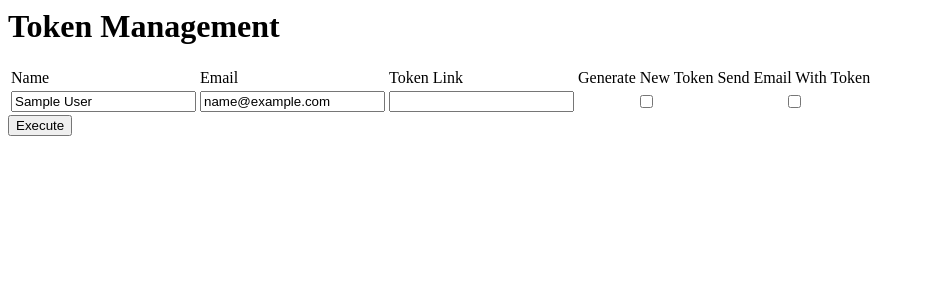
After one commit to jasn/breakfastclub, a Flask app: page /token_management in a window 1280 px wide. The commit adds this page. Shown: the top 300 px of the page, without its empty margins (0-925 px from the left). Run offline with Flask 2, Linux system fonts and the light colour scheme; the visitor is signed in with stand-in values (Sample User, id 1); data comes from the database, SQL or seed files in the repository; parts of the project's set-up code (start-up, migrations or seed data) failed here and were passed over; some libraries are stand-ins or nearby versions.

Commit message:
Everything is closer to being done.

```diff
--- a/breakfastclub/__init__.py
+++ b/breakfastclub/__init__.py
@@ -20,6 +20,7 @@ this_directory = os.path.dirname(__file__)
 email_config_path = os.path.join(this_directory, 'email_config.json')
 with open(email_config_path) as email_config_file:
     app.config.update(json.load(email_config_file))
+app.config['EMAIL_REMINDER_SENDER'] = 'breakfastclub@example.com'
 
 db = SQLAlchemy(app)
 migrate = Migrate(app, db)
--- a/breakfastclub/commands.py
+++ b/breakfastclub/commands.py
@@ -31,8 +31,10 @@ The Breakfastclub
     text_message = text_message.format(name=up_next.person.name,
                                        date=up_next.date,
                                        count=count)
-    email_message = Message(text_message, sender='breakfastclub@example.com',
-                            recipients=[up_next.person.email])
+    email_message = Message(sender=app.config['EMAIL_REMINDER_SENDER'],
+                            recipients=[up_next.person.email],
+                            subject=subject,
+                            body=text_message)
     if dry_run:
         print(email_message)
     else:
--- a/breakfastclub/forms.py
+++ b/breakfastclub/forms.py
@@ -3,8 +3,11 @@ import datetime
 from datetime import timedelta
 from random import shuffle
 
-from wtforms import StringField, validators, widgets
+from wtforms import HiddenField, StringField, validators, widgets
+from wtforms.fields import FieldList, FormField, BooleanField
+
 from flask_wtf import FlaskForm
+
 from wtforms.widgets.html5 import EmailInput
 from wtforms.widgets import HiddenInput
 from breakfastclub.models import Person, BreadList
@@ -110,3 +113,70 @@ class GenerateBreadListForm(FlaskForm):
              for b in self.new_bringers]
         )
         self.process()
+
+class TokenManagementSubForm(FlaskForm):
+    person_id = StringField('id', widget=HiddenInput())  # id is being shadowed
+    person_name = StringField('name', validators=[validators.InputRequired()])  # name is being shadowed
+    email = StringField('email', validators=[validators.InputRequired()])
+    token_link = StringField('token_link')
+    generate_token = BooleanField('generate_token')
+    email_token = BooleanField('email_token')
+
+    # def process(self, formdata=None, obj=None, **kwargs):
+    #     super().process(formdata, obj, kwargs)
+    #     self.id.default = kwargs['id']
+    #     self.name.default = kwargs['name']
+    #     self.email.default = kwargs['email']
+    #     self.token_link.default = kwargs['token_link']
+
+    #     self.id.process(formdata)
+    #     self.name.process(formdata)
+    #     self.email.process(formdata)
+    #     self.token_link.process(formdata)
+
+class TokenManagementFormBase(FlaskForm):
+
+    keys = ['person_name', 'email', 'token_link',
+            'generate_token', 'email_token']
+
+    def rows(self):
+        for person in self.persons:
+            yield {k: getattr(self, k + '_' + str(person.id))
+                   for k in self.keys}
+
+    def validate(self):
+        if not super().validate():
+            return False
+
+        for person in self.persons:
+            person_changed = False
+            person.name = getattr(self, 'person_name_' + str(person.id)).data
+        db.session.commit()
+        return True
+
+
+def get_token_management_form(persons):
+
+    fields = {}
+    for person in persons:
+        fields['person_name_' + str(person.id)] = StringField(
+            default=person.name,
+            validators=[validators.InputRequired()],
+        )
+        fields['email_' + str(person.id)] = StringField(
+            default=person.email,
+            validators=[validators.InputRequired()],
+        )
+        fields['token_link_' + str(person.id)] = StringField(default=person.token)
+        fields['generate_token_' + str(person.id)] = BooleanField(default=False)
+        fields['email_token_' + str(person.id)] = BooleanField(default=False)
+
+    TokenManagementForm = type('TokenManagementForm',
+                               (TokenManagementFormBase,),
+                               fields)
+    TokenManagementForm.persons = persons
+    return TokenManagementForm
+
+
+class TokenManagementForm(FlaskForm):
+    rows = FieldList(FormField(TokenManagementSubForm, separator='_'))
--- a/breakfastclub/static/stylesheet.css
+++ b/breakfastclub/static/stylesheet.css
@@ -5,3 +5,7 @@ tr.next_bringer {
 tr.bringer {
 
 }
+
+td.checkbox {
+    text-align: center;
+}
--- a/breakfastclub/templates/master.html
+++ b/breakfastclub/templates/master.html
@@ -2,7 +2,7 @@
   <head>
     <meta charset='UTF-8'/>
     <link rel="stylesheet" type="text/css" href="{{ url_for('static', filename='stylesheet.css') }}">
-    <title>Breakfastclub Index Page</title>
+    <title>{% block title %}{% endblock %}</title>
   </head>
   <body>
     {% with messages = get_flashed_messages() %}
--- /dev/null
+++ b/breakfastclub/templates/token_management.html
@@ -0,0 +1,26 @@
+{% extends "master.html" %}
+{% block title %} Token Magement {% endblock %}
+{% block body %}
+<h1>Token Management</h1>
+<form name="form" method="post"> {{ form.csrf_token }}
+<table>
+  <tr>
+    <td>Name</td>
+    <td>Email</td>
+    <td>Token Link</td>
+    <td>Generate New Token</td>
+    <td>Send Email With Token</td>
+  </tr>
+  {% for row in form.rows() %}
+  <tr>
+    <td>{{ row.person_name }}</td>
+    <td>{{ row.email }}</td>
+    <td>{{ row.token_link }}</td>
+    <td class="checkbox">{{ row.generate_token }}</td>
+    <td class="checkbox">{{ row.email_token }}</td>
+  </tr>
+  {% endfor %}
+</table>
+<input type="submit" value="Execute">
+</form>
+{% endblock %}
--- a/breakfastclub/views.py
+++ b/breakfastclub/views.py
@@ -2,11 +2,15 @@ import datetime
 
 from flask import flash, Flask, render_template, request, redirect, url_for
 from flask_login import login_user, login_required
+from flask_wtf import FlaskForm
 
 from breakfastclub import app, db, login_manager
 from breakfastclub.models import Person, BreadList
 
-from breakfastclub.forms import AddPersonForm, ShowLoginForm, GenerateBreadListForm
+from breakfastclub.forms import (
+    AddPersonForm, ShowLoginForm, GenerateBreadListForm, TokenManagementSubForm,
+    get_token_management_form,
+)
 
 @app.route('/')
 def index():
@@ -34,6 +38,7 @@ def show_generate_breadlist():
 
 
 @app.route('/people')
+@login_required
 def show_people():
     people = db.session.query(Person.name, Person.email)
     return render_template('people.html', people=people)
@@ -56,7 +61,8 @@ def show_login():
 login_manager.login_view = 'show_login'
 
 
-@app.route('/people/add', methods=['POST', 'GET'])
+@app.route('/signup', methods=['POST', 'GET'])
+@login_required
 def add_person():
     form = AddPersonForm(request.form)
     if request.method == 'POST' and form.validate():
@@ -69,8 +75,17 @@ def add_person():
     else:
         return render_template('add_person.html', form=form)
 
-
 @app.route('/breadlist')
 def show_breadlist():
     entries = db.session.query(BreadList).order_by(BreadList.date)
     return render_template('breadlist.html', breadbringers=entries)
+
+@app.route('/token_management', methods=['POST', 'GET'])
+@login_required
+def token_management():
+    people = db.session.query(Person).all()
+    people = sorted(people, key=lambda p: p.name.lower())
+    form = get_token_management_form(people)(request.form)
+    if request.method == "POST" and form.validate():
+        return "Validated!"
+    return render_template('token_management.html', form=form)
```
Also changed, not shown: breakfastclub/templates/add_person.html (+10 -9 lines).
